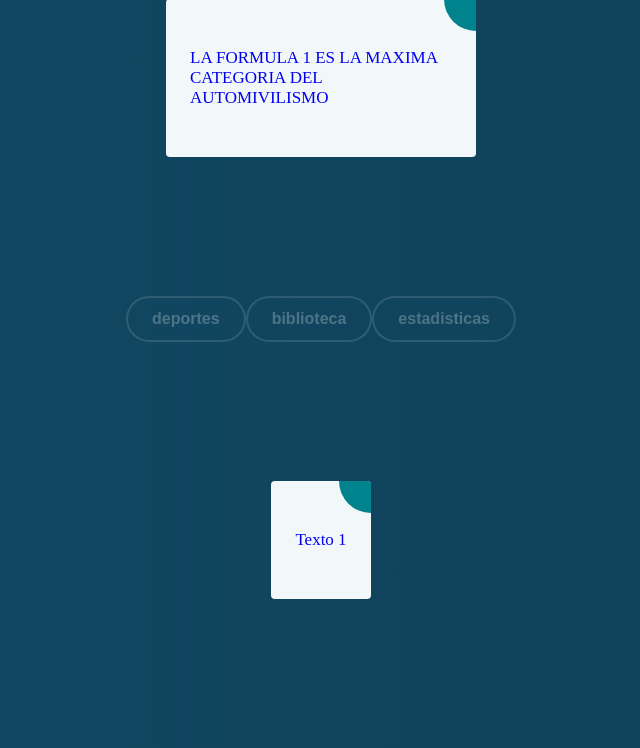
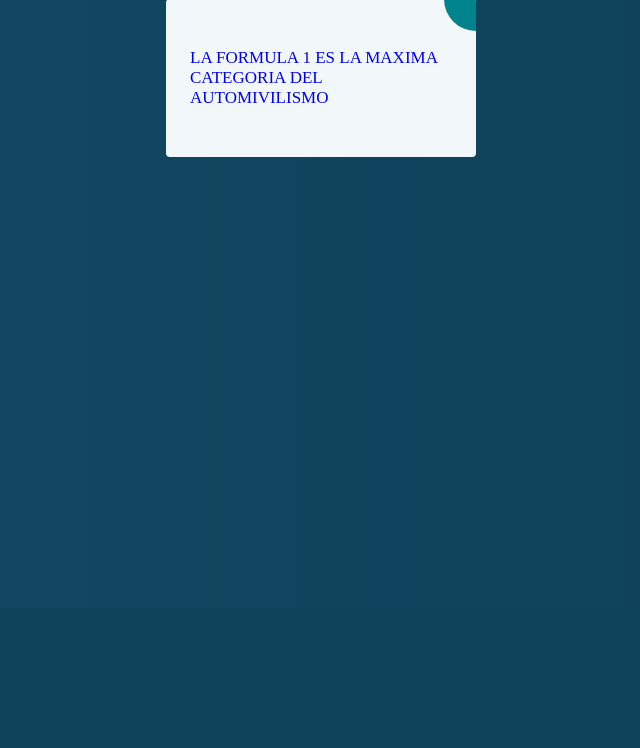
Before and after one commit to lucianonhperiera/Depologs_tp, a PHP site: page /home/home.html in a window 1280 px wide. Shown: the part 192-940 px from the top of the page, without its empty margins (319-959 px from the left). After the commit the page ends 349 px from the top, so only its background shows below. Run offline with PHP 8.4, Linux system fonts and the light colour scheme.

Commit message:
post merge con backup luciano

```diff
--- a/home/home.css
+++ b/home/home.css
@@ -256,261 +256,3 @@
   align-items: center; /* Centrar verticalmente */
   height: 50vh; /* Altura del viewport */
 }
-/*estilos de los botones */
-.botonera{
-  text-align: center; /* Centra horizontalmente los elementos dentro del contenedor */
-  padding-top: 20px; /* Espacio superior para separar de la parte superior de la página */
-}
-.animated-button {
-  position: relative;
-  display: inline-block;
-  padding: 12px 24px;
-  border: none;
-  font-size: 16px;
-  background-color: inherit;
-  border-radius: 100px;
-  font-weight: 600;
-  color: #ffffff40;
-  box-shadow: 0 0 0 2px #ffffff20;
-  cursor: pointer;
-  overflow: hidden;
-  transition: all 0.6s cubic-bezier(0.23, 1, 0.320, 1);
-}
-
-.animated-button span:last-child {
-  position: absolute;
-  top: 50%;
-  left: 50%;
-  transform: translate(-50%, -50%);
-  width: 20px;
-  height: 20px;
-  background-color: #00eeff;
-  border-radius: 50%;
-  opacity: 0;
-  transition: all 0.8s cubic-bezier(0.23, 1, 0.320, 1);
-}
-
-.animated-button span:first-child {
-  position: relative;
-  z-index: 1;
-}
-
-.animated-button:hover {
-  box-shadow: 0 0 0 5px #2195f360;
-  color: #ffffff;
-}
-
-.animated-button:active {
-  scale: 0.95;
-}
-
-.animated-button:hover span:last-child {
-  width: 150px;
-  height: 150px;
-  opacity: 1;
-}
-/* estilos de las frases que cambian*/
-.cardcambiante {
-  font-size: 17px;
-  font-weight: 400;
-  line-height: 20px;
-  color: #666;
-}
-
-.card p.small {
-  font-size: 14px;
-}
-
-.go-corner {
-  display: flex;
-  align-items: center;
-  justify-content: center;
-  position: absolute;
-  width: 32px;
-  height: 32px;
-  overflow: hidden;
-  top: 0;
-  right: 0;
-  background-color: #00838d;
-  border-radius: 0 4px 0 32px;
-}
-
-.go-arrow {
-  margin-top: -4px;
-  margin-right: -4px;
-  color: white;
-  font-family: courier, sans;
-}
-
-.card1 {
-  display: block;
-  position: relative;
-  max-width: 262px;
-  background-color: #f2f8f9;
-  border-radius: 4px;
-  padding: 32px 24px;
-  margin: 12px;
-  text-decoration: none;
-  z-index: 0;
-  overflow: hidden;
-}
-
-.card1:before {
-  content: "";
-  position: absolute;
-  z-index: -1;
-  top: -16px;
-  right: -16px;
-  background: #00838d;
-  height: 32px;
-  width: 32px;
-  border-radius: 32px;
-  transform: scale(1);
-  transform-origin: 50% 50%;
-  transition: transform 0.25s ease-out;
-}
-
-.card1:hover:before {
-  transform: scale(21);
-}
-
-.card1:hover p {
-  transition: all 0.3s ease-out;
-  color: rgba(255, 255, 255, 0.8);
-}
-
-.card1:hover h3 {
-  transition: all 0.3s ease-out;
-  color: #fff;
-}
-
-.card2 {
-  display: block;
-  top: 0px;
-  position: relative;
-  max-width: 262px;
-  background-color: #f2f8f9;
-  border-radius: 4px;
-  padding: 32px 24px;
-  margin: 12px;
-  text-decoration: none;
-  z-index: 0;
-  overflow: hidden;
-  border: 1px solid #f2f8f9;
-}
-
-.card2:hover {
-  transition: all 0.2s ease-out;
-  box-shadow: 0px 4px 8px rgba(38, 38, 38, 0.2);
-  top: -4px;
-  border: 1px solid #ccc;
-  background-color: white;
-}
-
-.card2:before {
-  content: "";
-  position: absolute;
-  z-index: -1;
-  top: -16px;
-  right: -16px;
-  background: #00838d;
-  height: 32px;
-  width: 32px;
-  border-radius: 32px;
-  transform: scale(2);
-  transform-origin: 50% 50%;
-  transition: transform 0.15s ease-out;
-}
-
-.card2:hover:before {
-  transform: scale(2.15);
-}
-
-.card3 {
-  display: block;
-  top: 0px;
-  position: relative;
-  max-width: 262px;
-  background-color: #f2f8f9;
-  border-radius: 4px;
-  padding: 32px 24px;
-  margin: 12px;
-  text-decoration: none;
-  overflow: hidden;
-  border: 1px solid #f2f8f9;
-}
-
-.card3 .go-corner {
-  opacity: 0.7;
-}
-
-.card3:hover {
-  border: 1px solid #00838d;
-  box-shadow: 0px 0px 999px 999px rgba(255, 255, 255, 0.5);
-  z-index: 500;
-}
-
-.card3:hover p {
-  color: #00838d;
-}
-
-.card3:hover .go-corner {
-  transition: opactiy 0.3s linear;
-  opacity: 1;
-}
-
-.card4 {
-  display: block;
-  top: 0px;
-  position: relative;
-  max-width: 262px;
-  background-color: #fff;
-  border-radius: 4px;
-  padding: 32px 24px;
-  margin: 12px;
-  text-decoration: none;
-  overflow: hidden;
-  border: 1px solid #ccc;
-}
-
-.card4 .go-corner {
-  background-color: #00838d;
-  height: 100%;
-  width: 16px;
-  padding-right: 9px;
-  border-radius: 0;
-  transform: skew(6deg);
-  margin-right: -36px;
-  align-items: start;
-  background-image: linear-gradient(-45deg, #8f479a 1%, #dc2a74 100%);
-}
-
-.card4 .go-arrow {
-  transform: skew(-6deg);
-  margin-left: -2px;
-  margin-top: 9px;
-  opacity: 0;
-}
-
-.card4:hover {
-  border: 1px solid #cd3d73;
-}
-
-.card4 h3 {
-  margin-top: 8px;
-}
-
-.card4:hover .go-corner {
-  margin-right: -12px;
-}
-
-.card4:hover .go-arrow {
-  opacity: 1;
-}
-/* centra el texto que cambia */
-.texto-cambiante{
-  display: flex;
-  justify-content: center; /* Centrar horizontalmente */
-  align-items: center; /* Centrar verticalmente */
-  height: 50vh; /* Altura del viewport */
-}
--- a/home/home.html
+++ b/home/home.html
@@ -66,71 +66,3 @@
     </script>
 </body>
 </html>
-<!DOCTYPE html>
-<html lang="es">
-<head>
-    <link rel="stylesheet" href="home.css">
-    <meta charset="UTF-8">
-    <meta name="viewport" content="width=device-width, initial-scale=1.0">
-    <title>Depologs</title>
-    <style>
-        body
-        {
-            background: #3ca0df; /* Fallback color for old browsers */
-            background: -webkit-linear-gradient(to right, #2596ca, #13415e); /* Chrome 10-25, Safari 5.1-6 */
-            background: linear-gradient(to right, #134964, #0e4058); /* W3C, IE 10+/ Edge, Firefox 16+, Chrome 26+, Opera 12+, Safari 7+ */
-        }
-    </style>
-</head>
-<body>
-    <div class="botonera">
-        <button class="animated-button">
-            <span>deportes</span>
-            <span></span>
-        </button>
-        <button class="animated-button">
-            <span>biblioteca</span>
-            <span></span>
-        </button>
-        <button class="animated-button">
-            <span>estadisticas</span>
-            <span></span>
-        </button>
-    </div>
-
-
-    <div class="texto-cambiante">
-        <div class="cardcambiante">
-            <a class="card1" href="#">
-             <p id="textoCambiante">Texto 1</p>
-             <div class="go-corner" href="#">
-               <div class="go-arrow">
-
-               </div>
-             </div>
-           </a>
-         </div>
-
-    </div>
-
-    <script>
-        // Array de textos que quieres mostrar
-        const textos = ["EL FUTBOL SE JUEGA CON UNA PEROTA", "LA FORMULA 1 ES LA MAXIMA CATEGORIA DEL AUTOMIVILISMO",
-        "A LUCAS LE GUSTA EL PENE ", "EL PAN ESTA SOBREVALORADO"];
-        let currentIndex = 0;
-
-        // Función para cambiar el texto cada 2 minutos (120,000 milisegundos)
-        function cambiarTexto() {
-            currentIndex = (currentIndex + 1) % textos.length;
-            const elementoTexto = document.getElementById("textoCambiante");
-            elementoTexto.textContent = textos[currentIndex];
-        }
-
-        // Cambiar el texto inicial
-        cambiarTexto();
-
-        // Establecer un intervalo para cambiar el texto cada 30 segundos
-        setInterval(cambiarTexto, 10000);
-    </script>
-</body>
-</html>
--- a/pages/biblioteca_videos/fotos f1/fotos_f1.html
+++ b/pages/biblioteca_videos/fotos f1/fotos_f1.html
@@ -1,7 +1,7 @@
 <!DOCTYPE html>
 <html lang="es">
 <head>
-    <link rel="stylesheet" href="/pages/biblioteca_videos/home_videos.css">
+    <link rel="stylesheet" href="/Depologs_tp/pages/biblioteca_videos/home_videos.css">
     <link rel="stylesheet" href="https://fonts.googleapis.com/css?family=Bebas Neues">
     <meta charset="UTF-8">
     <meta name="viewport" content="width=device-width, initial-scale=1.0">
--- a/pages/cartas_de_presentacion.css
+++ b/pages/cartas_de_presentacion.css
@@ -2,7 +2,9 @@
     text-align: center;
     padding-top: 20px;
     margin-top: 20px;
+    display: inline-block;
 }
+/*estilos de las cartas de presentacion*/
 .card {
     position: relative;
     display: inline-block;
@@ -129,7 +131,7 @@
   .content .btn:active {
     box-shadow: none;
   }
-
+  /*estos son los estilos de la carte de los mensajes cambiantes*/
   .cardcambiante {
     font-size: 17px;
     font-weight: 400;
--- a/pages/deportes/f1/home_f1.html
+++ b/pages/deportes/f1/home_f1.html
@@ -34,7 +34,7 @@
             <span>DEPORTES</span>
             <span></span>
         </button>
-        <button class="animated-button" onclick="window.location.href='../../biblioteca_videos/home_videos.html'">
+        <button class="animated-button" onclick="window.location.href='../../pages/biblioteca_videos/home_videos.html'">
             <span>BIBLIOTECA</span>
             <span></span>
         </button>
```
Also changed, not shown: home/home.js (+0 -7 lines), index.html (+0 -11 lines), login/login.css (deleted, +0 -74 lines), login/login.html (+10 -17 lines), pages/biblioteca_videos/home_videos.html (+7 -6 lines), pages/deportes/home_deportes.html (+8 -6 lines), pages/home_pages.html (+67 -40 lines).
